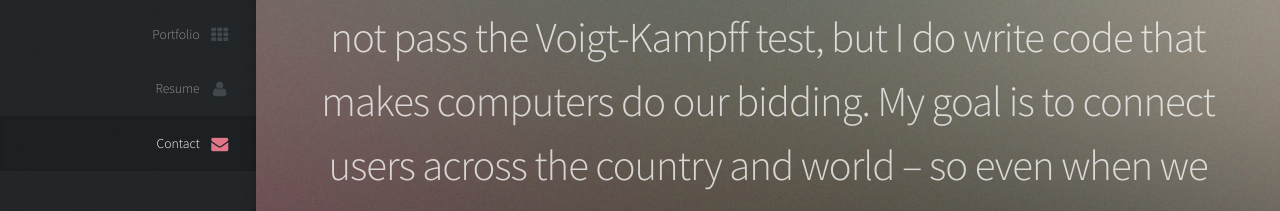
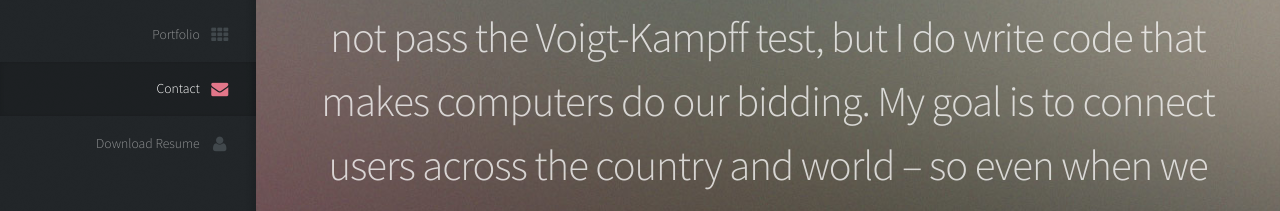
Before and after one commit to lbdrake/portfolio-website, a plain HTML site: page index.html in a window 1280 px wide. Shown: the part 230-441 px from the top of the page. Drawn offline with Linux system fonts and the light colour scheme.

Commit message:
Add resume

```diff
--- a/index.html
+++ b/index.html
@@ -46,8 +46,8 @@
 							<ul>
 								<li><a href="#top" id="top-link" class="skel-layers-ignoreHref"><span class="icon fa-home">Intro</span></a></li>
 								<li><a href="#portfolio" id="portfolio-link" class="skel-layers-ignoreHref"><span class="icon fa-th">Portfolio</span></a></li>
-								<li><a href="#about" id="about-link" class="skel-layers-ignoreHref"><span class="icon fa-user">Resume</span></a></li>
 								<li><a href="#contact" id="contact-link" class="skel-layers-ignoreHref"><span class="icon fa-envelope">Contact</span></a></li>
+								<li><a href="./images/LeahDrake-SoftwareEngineer-Resume.pdf" id="about-link" class="skel-layers-ignoreHref"><span class="icon fa-user"> Download Resume</span></a></li>
 							</ul>
 						</nav>
 
```
Also changed, not shown: 1 other file.
